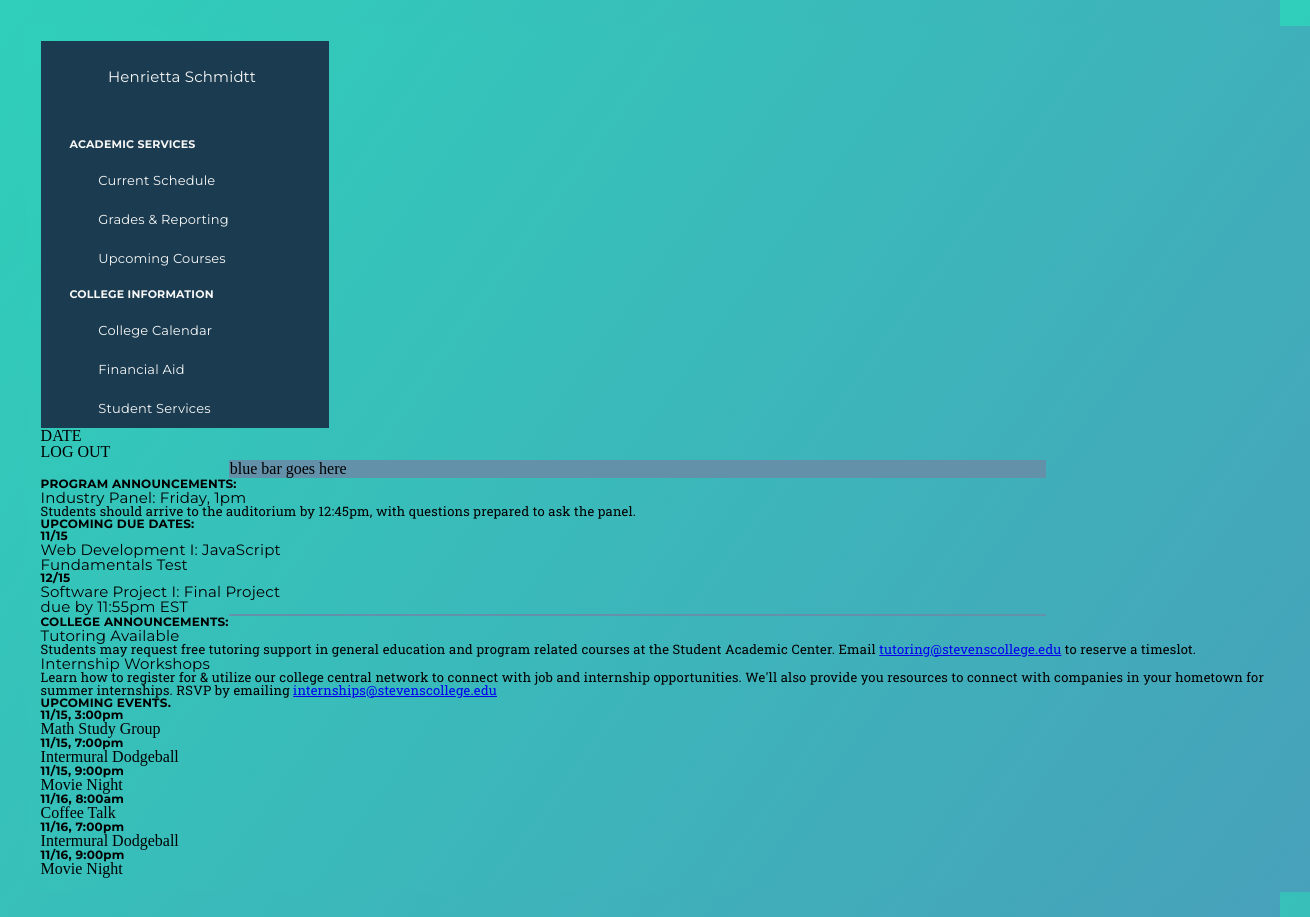
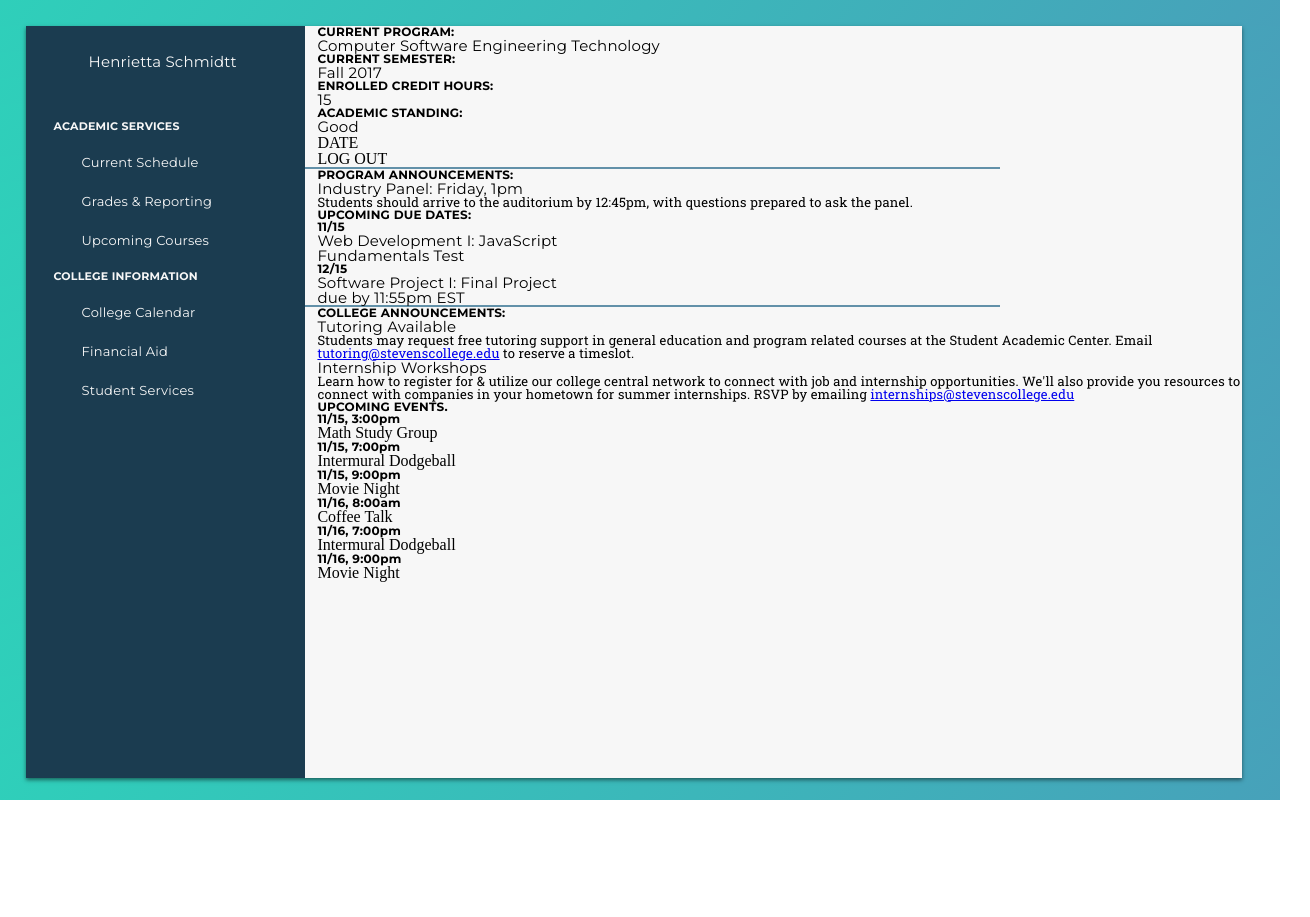
Before and after one commit to RomanNumerals/finalProject, a plain HTML site: page index.html in a window 1280 px wide. Shown: the whole page, 1310 px wide, since content can reach past the window. After the commit the page ends 800 px from the top, so only its background shows below. Drawn offline with Linux system fonts and the light colour scheme.

Commit message:
fixing a weird bug

```diff
--- a/index.html
+++ b/index.html
@@ -5,6 +5,7 @@
     <meta charset="utf-8">
     <link rel="stylesheet" type="text/css" href="sass/style.css">
     <meta name="viewport" content="width=device-width, initial-scale=1.0">
+    <link rel="stylesheet" href="path/to/font-awesome/css/font-awesome.min.css">
     <link href="https://fonts.googleapis.com/css?family=Montserrat:300,400,700|Roboto+Slab" rel="stylesheet">
     <title>Home Page</title>
 </head>
@@ -31,6 +32,25 @@
         </section>
         <!--This section below is divided so as to begin flexbox and is fixed in position-->
         <section class="mainSection">
+            <div class="programStanding">
+                <div>
+                    <h3 class="mont12B">CURRENT PROGRAM:</h3>
+                    <p class="mont15">Computer Software Engineering Technology</p>
+                </div>
+                <div>
+                    <h3 class="mont12B">CURRENT SEMESTER:</h3>
+                    <p class="mont15">Fall 2017</p>
+                </div>
+                <div>
+                    <h3 class="mont12B">ENROLLED CREDIT HOURS:</h3>
+                    <p class="mont15">15</p>
+                </div>
+                <div>
+                    <h3 class="mont12B">ACADEMIC STANDING:</h3>
+                    <p class="mont15">Good</p>
+                </div>
+            </div>
+        </section>
         <section>
             <header>
                 <nav>
@@ -42,7 +62,7 @@
                 <div>DATE</div>
                 <div>LOG OUT</div>
             </header>
-            <div class="blueDivider">blue bar goes here</div>
+            <div class="blueDivider"></div>
             <div>
                 <div>
                     <h3 class="mont12B">PROGRAM ANNOUNCEMENTS:</h3>
--- a/sass/_index.scss
+++ b/sass/_index.scss
@@ -1,6 +1,7 @@
 .index {
-    background-image: linear-gradient(126deg, #2fcfba, #47a1ba);
-    height: 100%;
-    width: 100%;
-    padding: 15px 15px 15px 15px;
+    background-color: $offWhite;
+    height: 94%;
+    width: 95%;
+    box-shadow: 0 2px 4px 0 rgba(0, 0, 0, 0.5);
+    position: fixed;
 }
```
Also changed, not shown: sass/style.css. Lines whose indentation alone changed are shown as unchanged.
